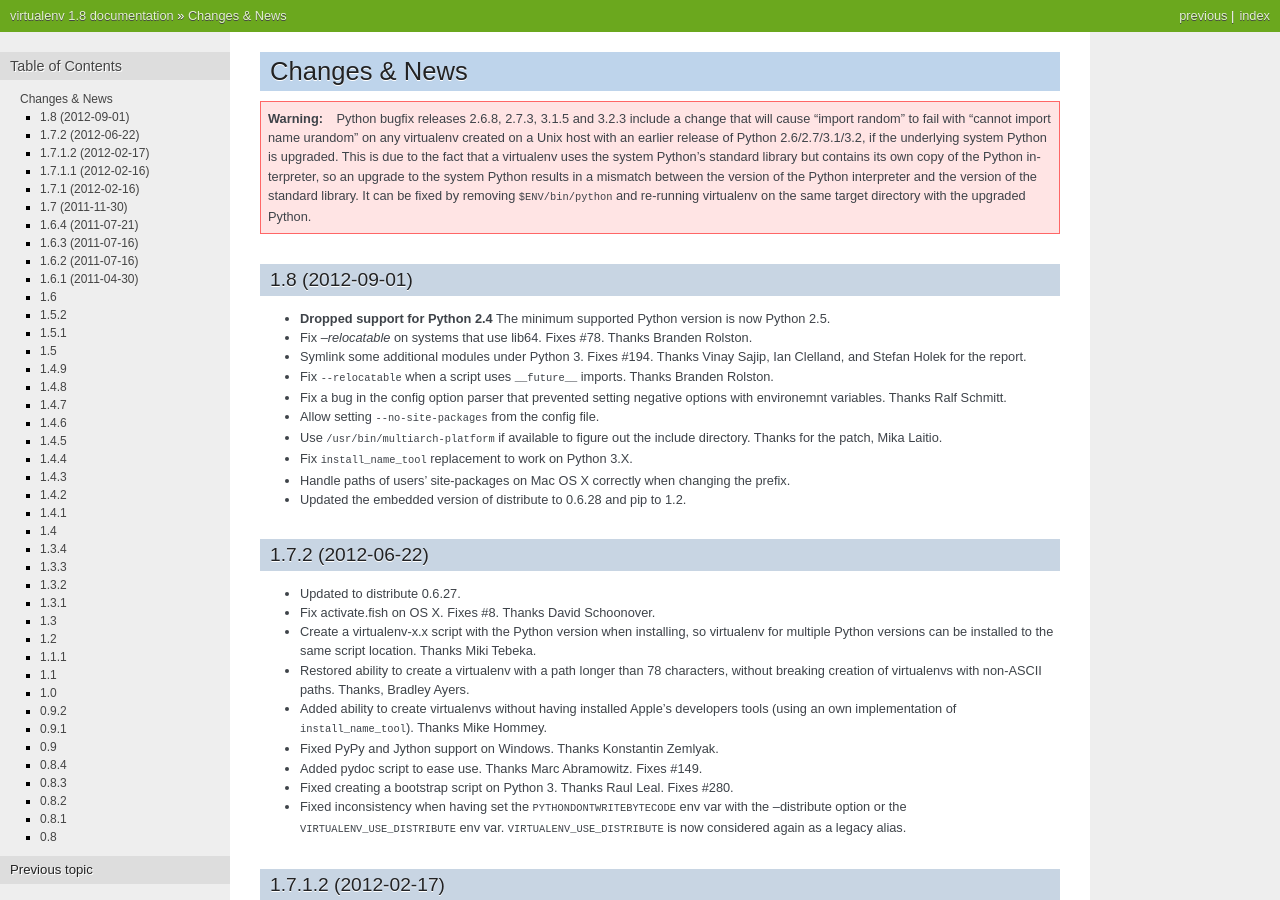
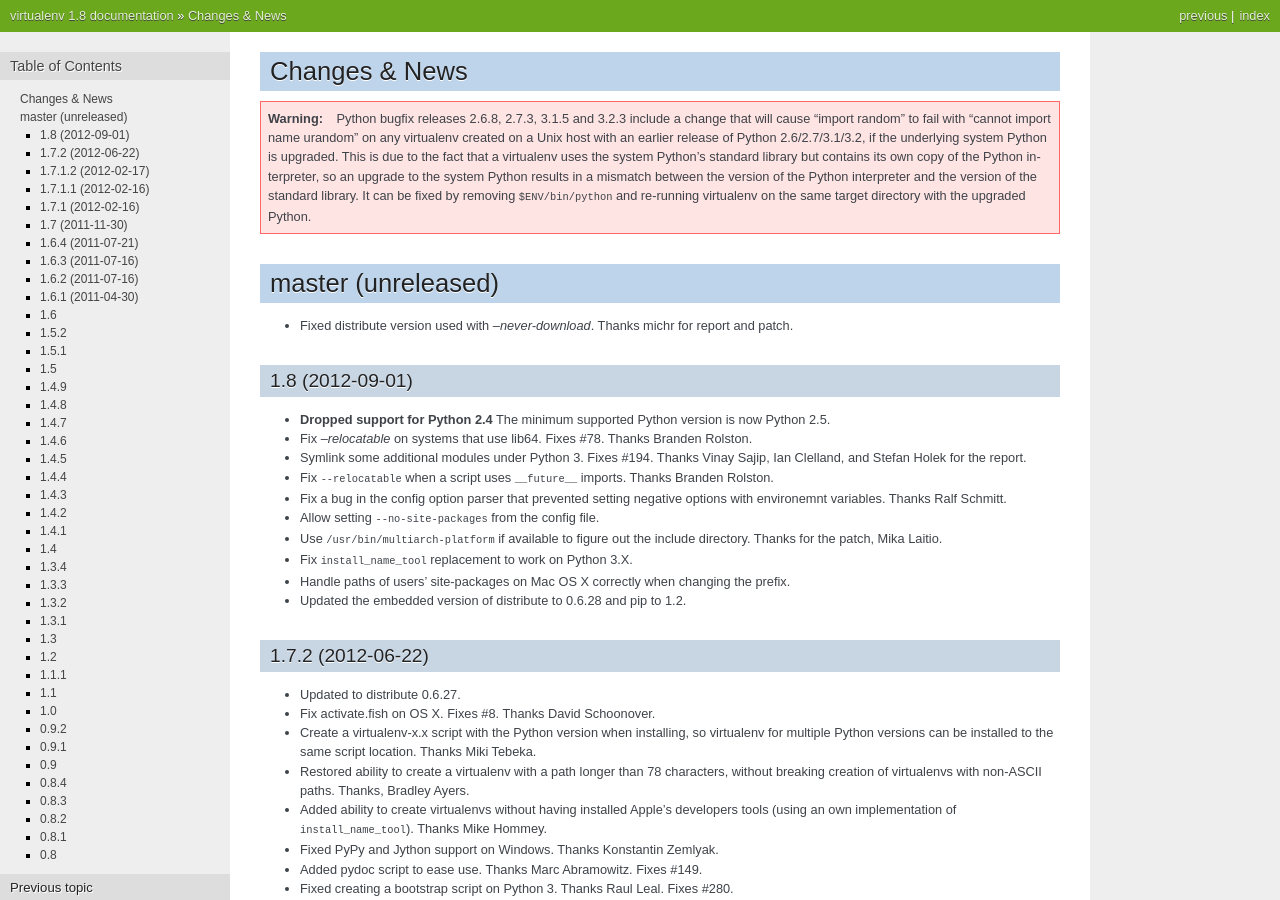
Before and after one commit to pypa/virtualenv, a Sphinx documentation site: the page built from docs/news.txt, in a window 1280 px wide and 900 px high. Built offline with Sphinx 7.4.7, drawn with Linux system fonts in a browser that asks for light colours.

Commit message:
Update news.

```diff
--- a/docs/news.txt
+++ b/docs/news.txt
@@ -13,6 +13,13 @@
    and the version of the standard library. It can be fixed by removing
    ``$ENV/bin/python`` and re-running virtualenv on the same target directory
    with the upgraded Python.
+
+
+master (unreleased)
+-------------------
+
+* Fixed distribute version used with `--never-download`. Thanks michr for
+  report and patch.
 
 
 1.8 (2012-09-01)
```
